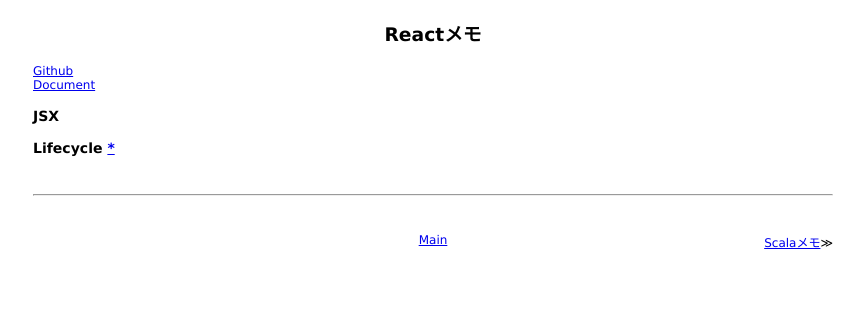
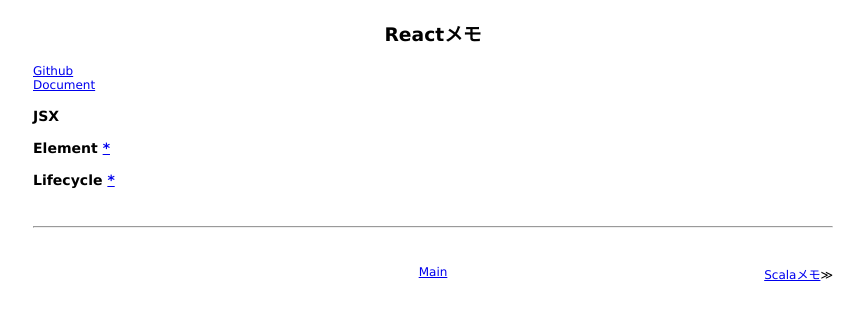
Before and after one commit to 38elements/38elements.github.com, a Jekyll site: the page built from _posts/2017-04-28-react.md, in a window 1280 px wide. Shown: the top 320 px of the page, without its empty margins (207-1071 px from the left). Built offline with Jekyll 4.4.1, drawn with Linux system fonts in a browser that asks for light colours.

Commit message:
Update 2017-04-28-react.md

```diff
--- a/_posts/2017-04-28-react.md
+++ b/_posts/2017-04-28-react.md
@@ -7,6 +7,8 @@ title: Reactメモ
 
 ### JSX
 
+### Element [\*](https://facebook.github.io/react/docs/dom-elements.html)
+
 ### Lifecycle [\*](https://facebook.github.io/react/docs/react-component.html#the-component-lifecycle)
 
 <br/>
```
